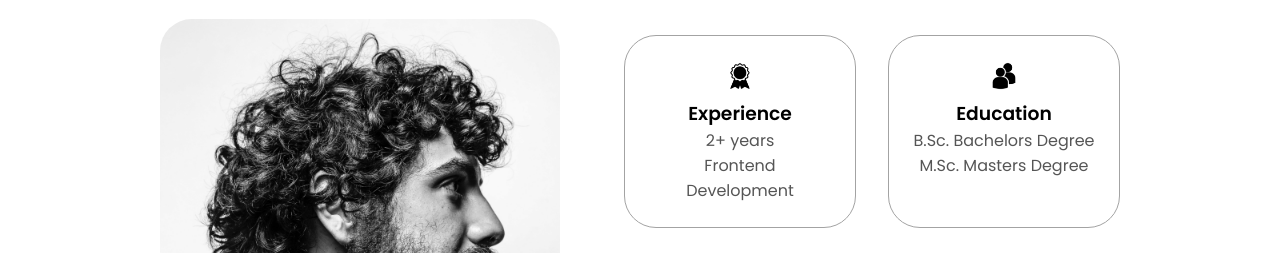
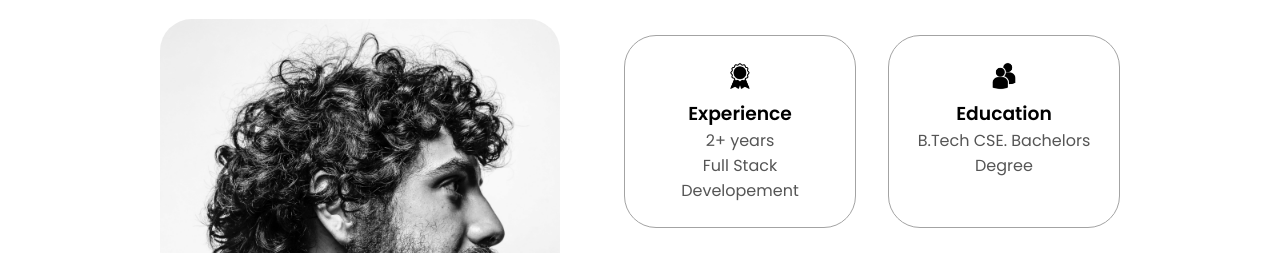
Before and after one commit to Anujkesarwani1/Portfolio-Website, a React (Create React App) app: page / in a window 1280 px wide. Shown: the part 980-1233 px from the top of the page. Built offline with nearby package versions, Linux system fonts and the light colour scheme.

Commit message:
Added Deployement Link

```diff
--- a/src/components/About/index.tsx
+++ b/src/components/About/index.tsx
@@ -24,7 +24,7 @@ const About = () => {
               <h3>Experience</h3>
               <p>
                 2+ years <br />
-                Frontend Development
+                Full Stack Developement
               </p>
             </div>
             <div className="details-container">
@@ -34,11 +34,7 @@ const About = () => {
                 className="icon"
               />
               <h3>Education</h3>
-              <p>
-                B.Sc. Bachelors Degree
-                <br />
-                M.Sc. Masters Degree
-              </p>
+              <p>B.Tech CSE. Bachelors Degree</p>
             </div>
           </div>
           <div className="text-container">
--- a/src/components/Profile/index.tsx
+++ b/src/components/Profile/index.tsx
@@ -19,7 +19,9 @@ const Profile = () => {
           </button>
           <button
             className="btn btn-color-1"
-            // onclick="location.href='./#contact'"
+            onClick={() => {
+              window.location.href = "./#contact";
+            }}
           >
             Contact Info
           </button>
```
Also changed, not shown: 1 other file (tests, documents, lock files or other folders).
